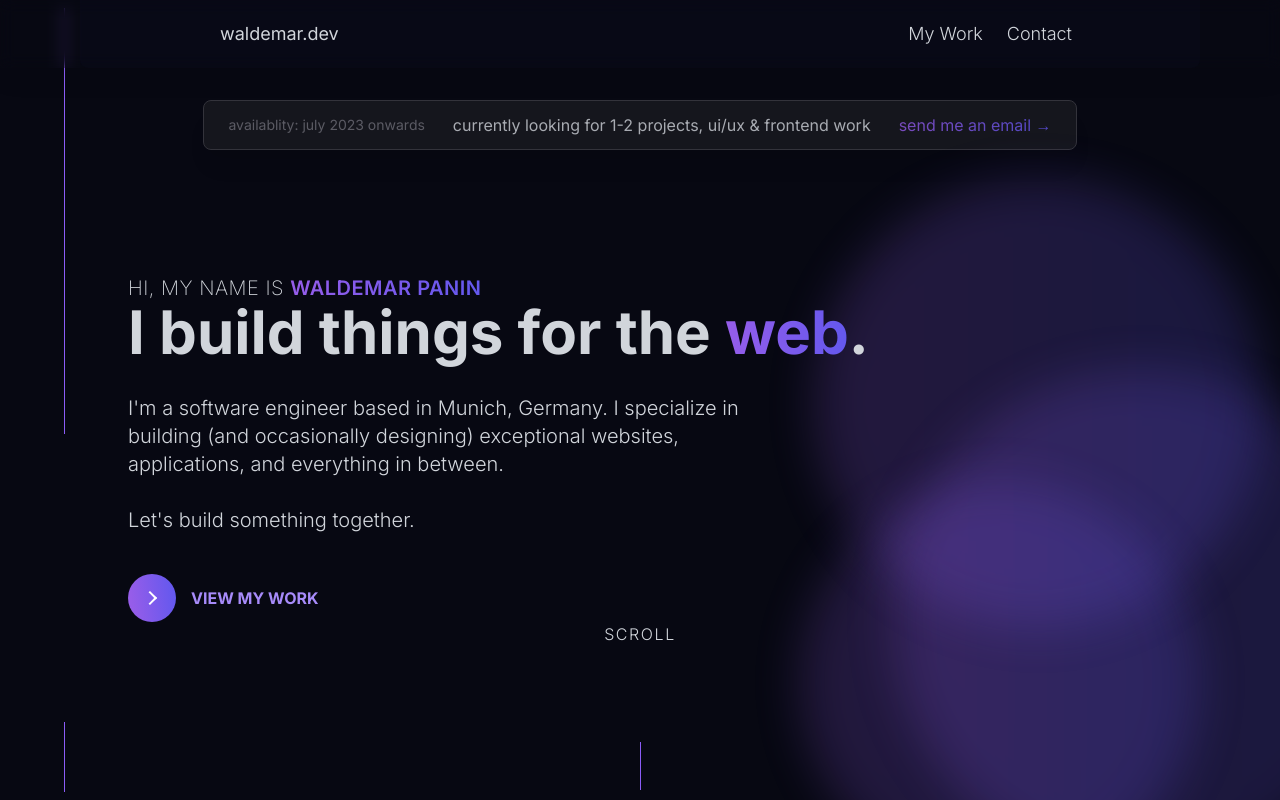
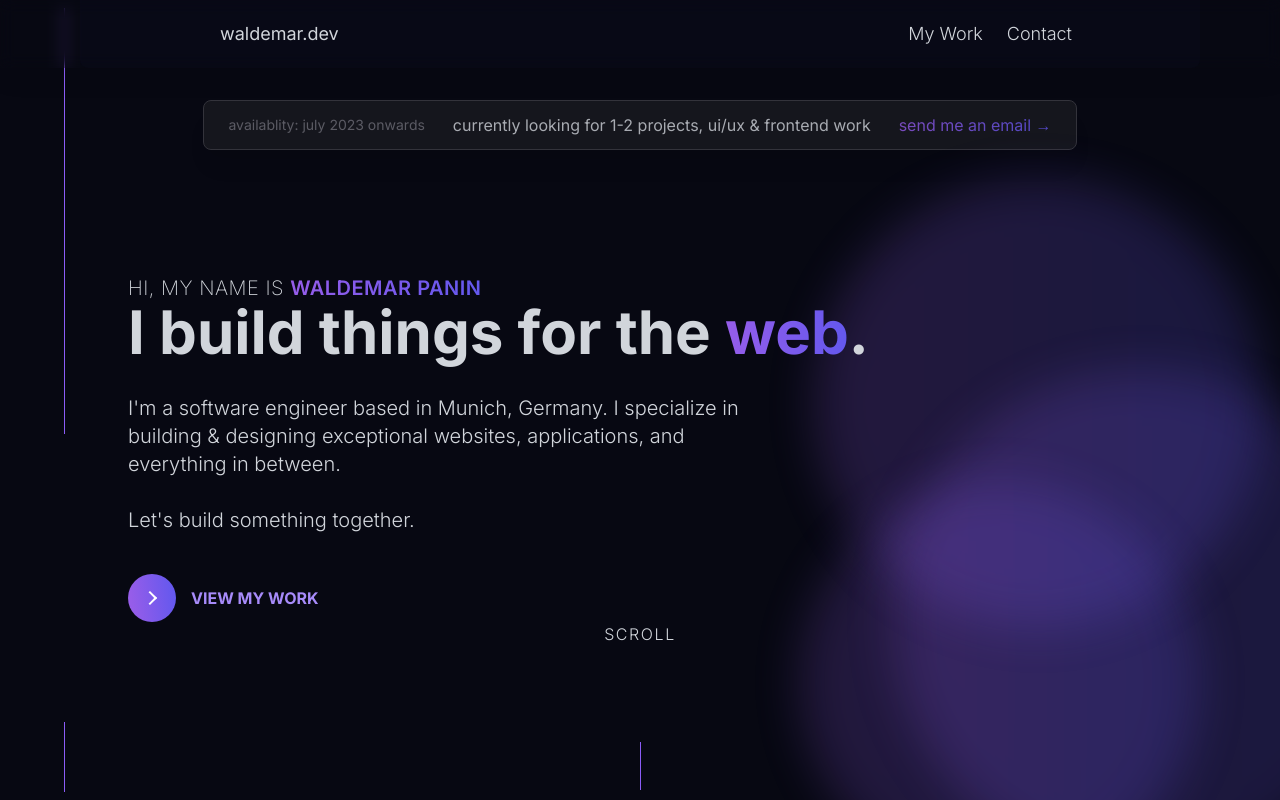
Before and after one commit to walde-dev/walde-portfolio, a Next.js app: page / in a window 1280 px wide. Shown: the top 800 px of the page. Built offline with nearby package versions, Linux system fonts and the light colour scheme.

Commit message:
more minor stuff

```diff
--- a/src/pages/index.tsx
+++ b/src/pages/index.tsx
@@ -31,7 +31,7 @@ const Home: NextPage = () => {
             </div>
             <p className="mt-2 text-xl font-light md:w-3/5">
               I&apos;m a software engineer based in Munich, Germany. I
-              specialize in building (and occasionally designing) exceptional
+              specialize in building & designing exceptional
               websites, applications, and everything in between. <br /> <br />
               <span>Let&apos;s build something together. </span>
             </p>
@@ -113,7 +113,7 @@ function MyWork() {
     return (
       <Fade cascade damping={0.5} delay={250 * counter} triggerOnce>
         <div className="project-card  relative flex w-full flex-col-reverse justify-between space-x-0 rounded-xl py-8  lg:flex-row lg:space-x-5">
-          <div className=" flex w-full flex-col  items-start pb-4 text-left">
+          <div className=" flex w-full lg:w-2/3 flex-col  items-start pb-4 text-left">
             <div className="flex flex-col">
               {pinned && (
                 <span className="absolute right-0 top-0 flex flex-row">
```
